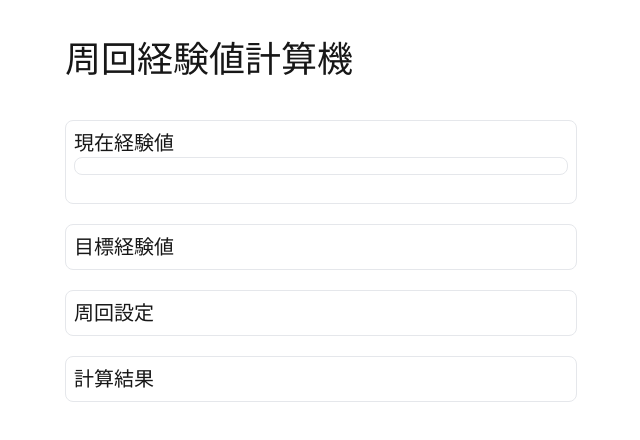
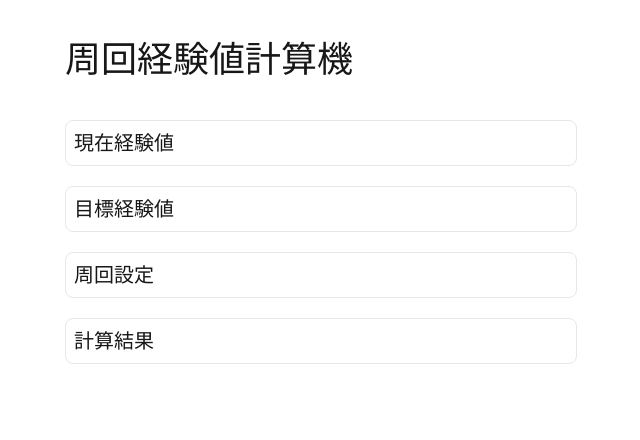
Before and after one commit to kanade2001/azurlane-webtool, a Next.js app: page /exp-calculator in a window 1280 px wide. Shown: the top 440 px of the page, without its empty margins (319-959 px from the left). Built offline with nearby package versions, Linux system fonts and the light colour scheme.

Commit message:
Feat-Use component in page

```diff
--- a/src/app/exp-calculator/page.tsx
+++ b/src/app/exp-calculator/page.tsx
@@ -6,14 +6,9 @@ export default function ExpCalculatorPage() {
   return (
     <div className="px-5">
       <div className="mx-auto min-h-screen max-w-lg">
-        <h1 className="my-10 text-4xl">周回経験値計算機</h1>
-        <div className="mb-5 rounded-lg border p-2">
-          <h2 className="text-xl">現在経験値</h2>
-          <ExpField />
-        </div>
-        <div className="mb-5 rounded-lg border p-2">
-          <h2 className="text-xl">目標経験値</h2>
-        </div>
+        <h1 className="my-10 text-4xl">周回経験値計算機</h1>{" "}
+        <ExpField label="現在経験値" />
+        <ExpField label="目標経験値" />
         <div className="mb-5 rounded-lg border p-2">
           <h2 className="text-xl">周回設定</h2>
         </div>
```
